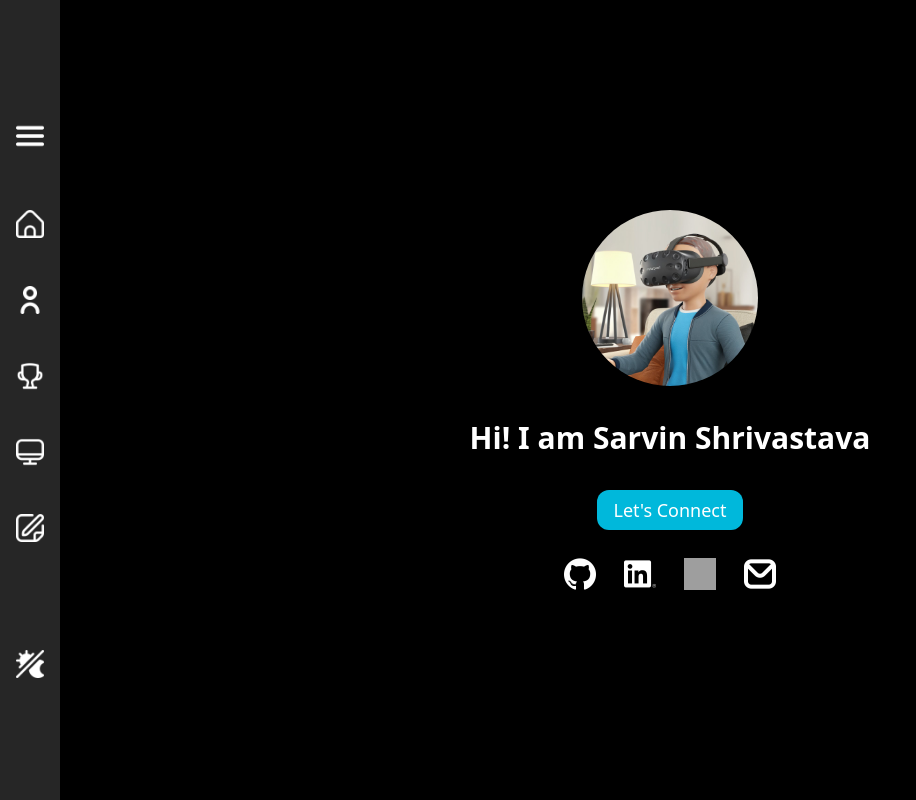
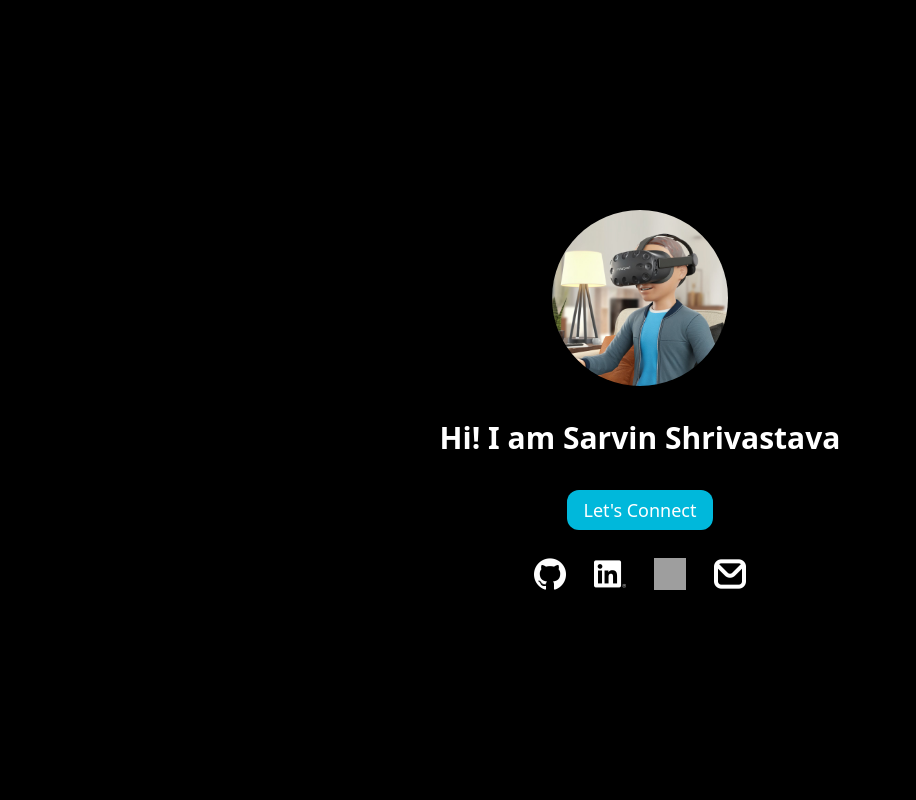
Before and after one commit to sarvinshrivastava/Portfolio, a React (Vite) app: page / in a window 1280 px wide. Shown: the whole page, without its empty margins (0-916 px from the left). Built offline with nearby package versions, Linux system fonts and the light colour scheme; grey boxes are pictures that could not be loaded.

Commit message:
Updated the landing page and contact page

```diff
--- a/src/Contact/Contact.jsx
+++ b/src/Contact/Contact.jsx
@@ -30,7 +30,7 @@ function Contact() {
   return (
     <div className="flex flex-row h-screen items-center">
       {/* side navigation bar */}
-      <div className="bg-neutral-800 h-full w-[60px] flex items-center">
+      {/* <div className="bg-neutral-800 h-full w-[60px] flex items-center">
         <div className="flex flex-col w-fit mx-auto space-y-12 justify-center">
           <img
             src={`${path}menu-burger.png`}
@@ -71,7 +71,7 @@ function Contact() {
             className="w-7 mt-15 hover:scale-125 duration-300"
           />
         </div>
-      </div>
+      </div> */}
       {/* contact page content */}
       <div className="justify-center items-center flex flex-col mx-auto">
         <h3 className="text-white text-2xl my-2.5">Get in Touch</h3>
--- a/src/Home/Home.jsx
+++ b/src/Home/Home.jsx
@@ -6,7 +6,7 @@ function Home() {
   return (
     <div className="flex flex-row h-screen items-center">
       {/* side navigation bar */}
-      <div className="bg-neutral-800 h-full w-[60px] flex items-center">
+      {/* <div className="bg-neutral-800 h-full w-[60px] flex items-center">
         <div className="flex flex-col w-fit mx-auto space-y-12 justify-center">
           <img
             src="/src/assets/logo/menu-burger.png"
@@ -52,7 +52,7 @@ function Home() {
             className="w-7 mt-15 hover:scale-125 duration-300"
           />
         </div>
-      </div>
+      </div> */}
       {/* home page content */}
       <div className="justify-center items-center flex flex-col mx-auto">
         <img
```
